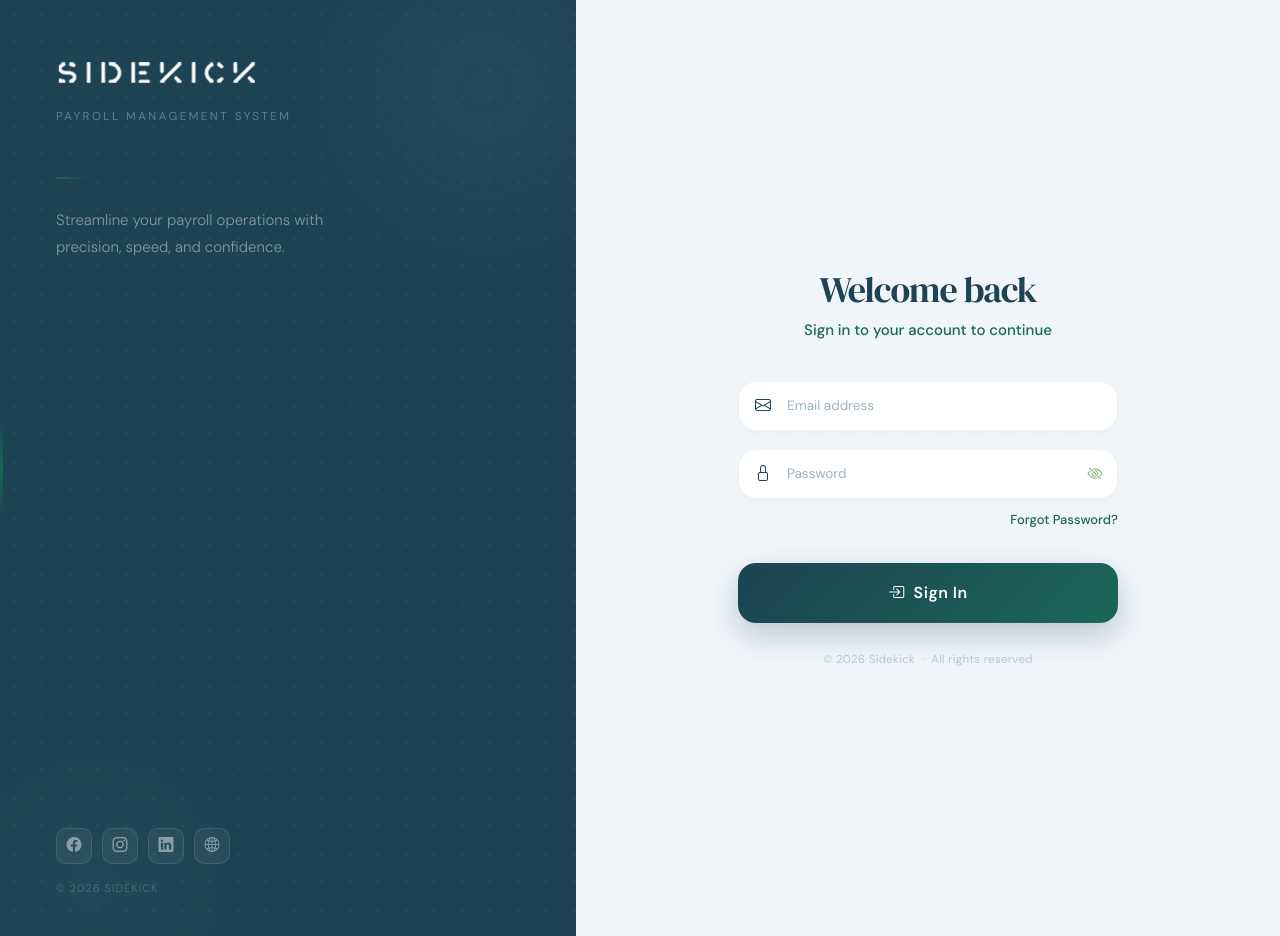
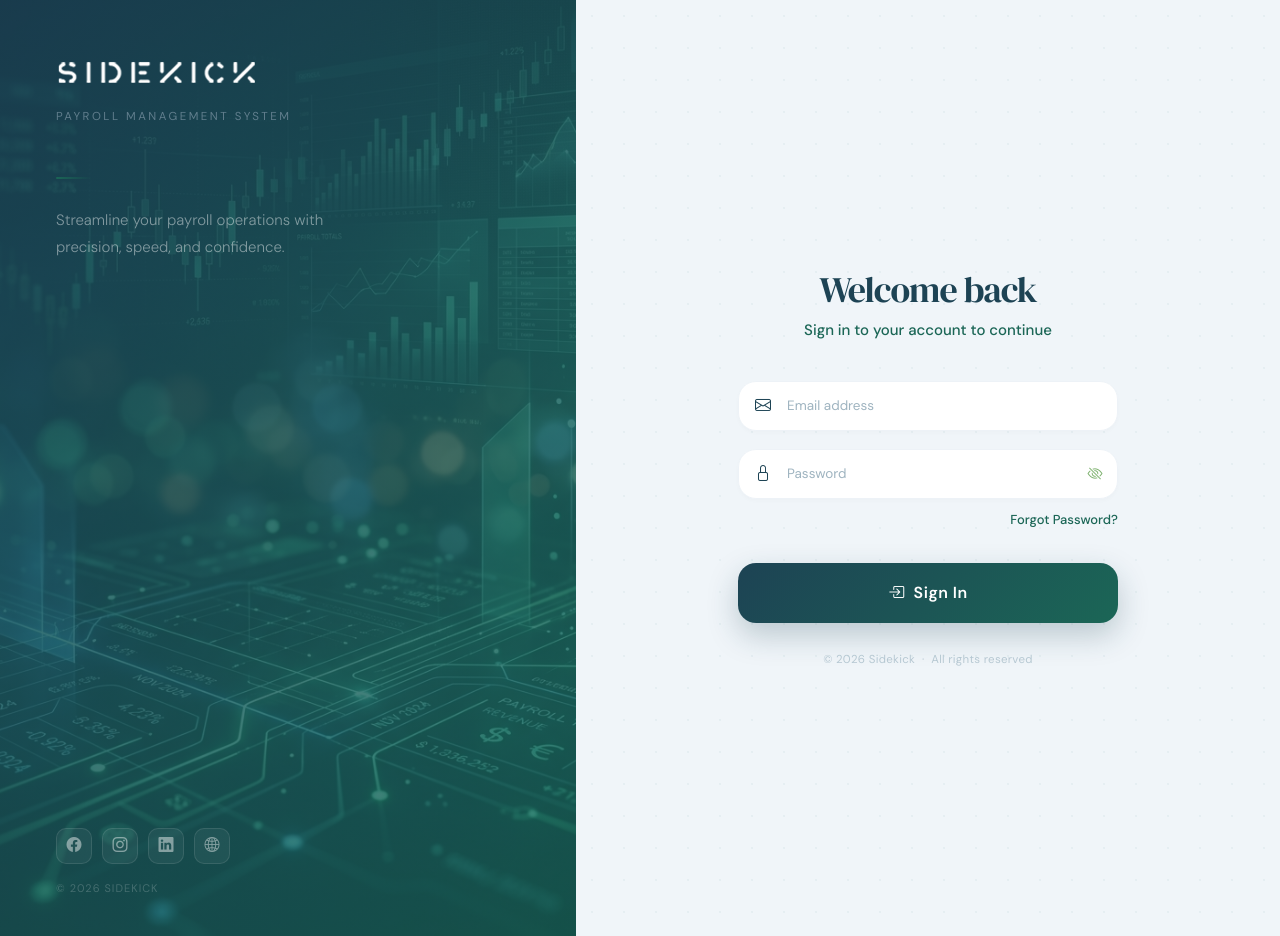
Before and after one commit to Sidekick1012/Sidekick_SallarySlip_Generator, a Flask app: page /login in a window 1280 px wide. Run offline with Flask 3, Linux system fonts and the light colour scheme; some libraries are stand-ins or nearby versions.

Commit message:
kkkkkkkkkkkkkkkk

```diff
--- a/templates/login.html
+++ b/templates/login.html
@@ -28,7 +28,8 @@
   /* ── LEFT PANEL ── */
   .login-panel-left {
     width: 45%;
-    background: var(--navy);
+    background: url('/static/img/login_bg.png') no-repeat center center;
+    background-size: cover;
     display: flex;
     flex-direction: column;
     justify-content: space-between;
@@ -37,37 +38,15 @@
     overflow: hidden;
   }
 
-  /* animated background blobs */
-  .blob {
+  .login-panel-left::before {
+    content: '';
     position: absolute;
-    border-radius: 50%;
-    filter: blur(70px);
-    opacity: .5;
-    animation: blobDrift linear infinite alternate;
+    inset: 0;
+    background: linear-gradient(135deg, rgba(29, 67, 84, 0.85) 0%, rgba(27, 102, 86, 0.75) 100%);
+    z-index: 0;
   }
-  .blob-1 {
-    width: 360px; height: 360px;
-    background: radial-gradient(circle, rgba(61,122,138,.55), transparent 70%);
-    top: -100px; right: -80px;
-    animation-duration: 14s;
-  }
-  .blob-2 {
-    width: 240px; height: 240px;
-    background: radial-gradient(circle, rgba(109,136,152,.35), transparent 70%);
-    bottom: -60px; left: -40px;
-    animation-duration: 18s;
-    animation-direction: alternate-reverse;
-  }
-  .blob-3 {
-    width: 160px; height: 160px;
-    background: radial-gradient(circle, rgba(61,122,138,.25), transparent 70%);
-    top: 50%; left: 40%;
-    animation-duration: 22s;
-  }
-  @keyframes blobDrift {
-    from { transform: translate(0, 0) scale(1); }
-    to   { transform: translate(20px, 15px) scale(1.08); }
-  }
+
+
 
   /* dot grid */
   .left-grid {
@@ -377,11 +356,7 @@
 
   <!-- LEFT -->
   <div class="login-panel-left">
-    <div class="left-grid"></div>
-    <div class="blob blob-1"></div>
-    <div class="blob blob-2"></div>
-    <div class="blob blob-3"></div>
-    <div class="left-accent-line"></div>
+
 
     <div class="brand-lockup">
       <div class="brand-logo" style="margin-bottom: 20px;">
```
Also changed, not shown: static/img/login_bg.png (added).
